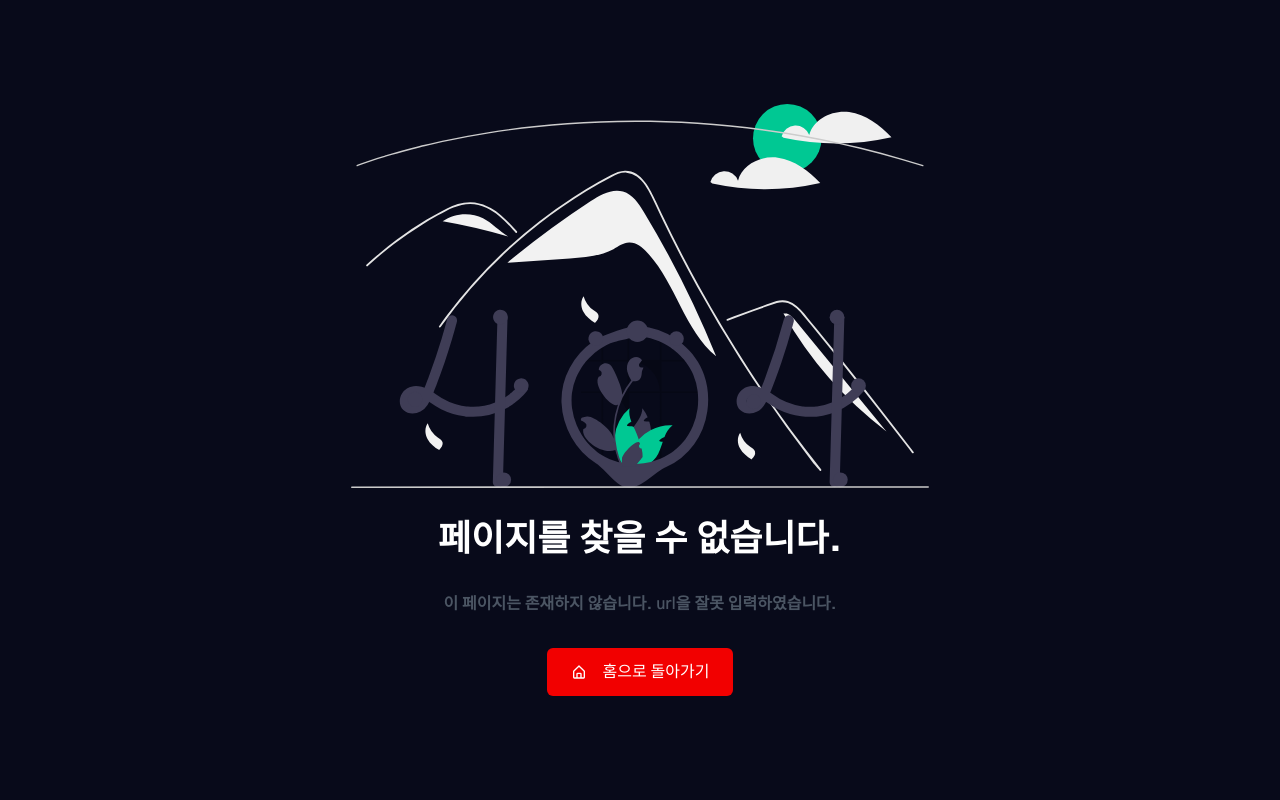
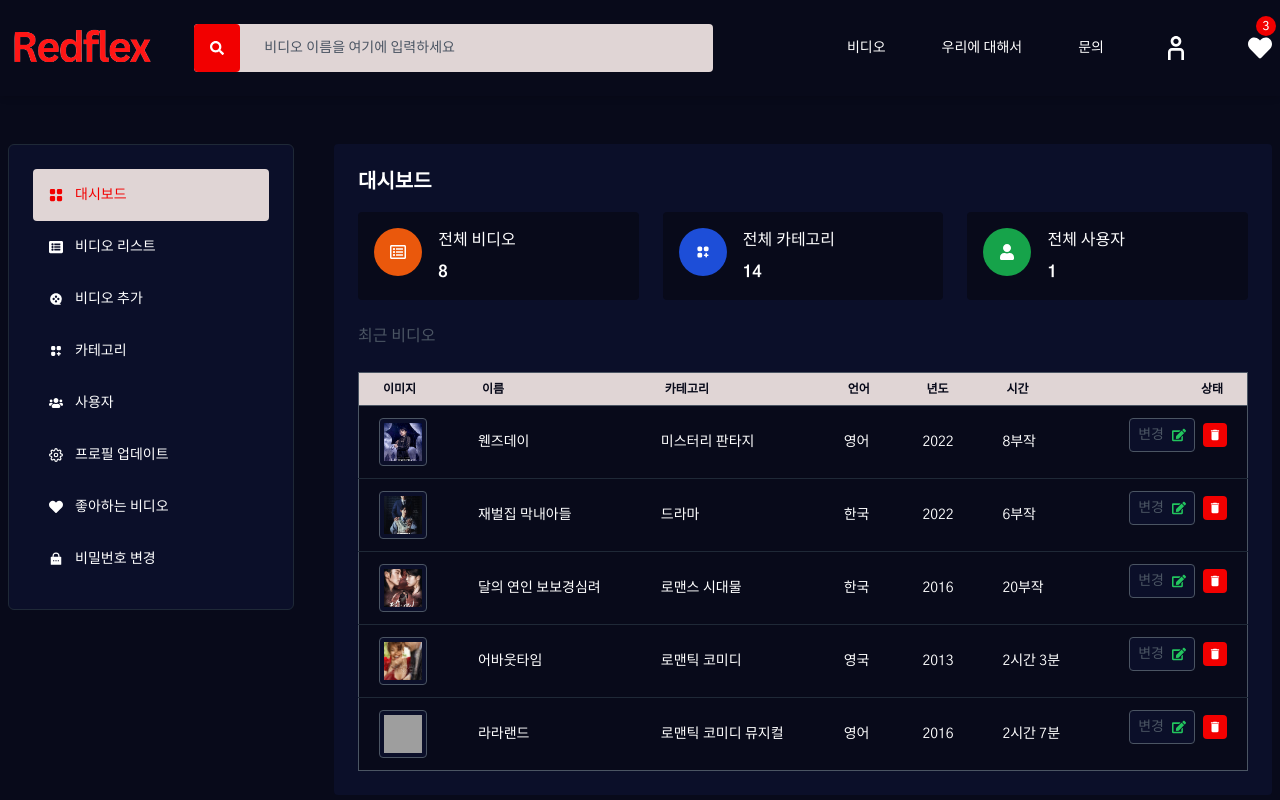
Before and after one commit to Jangchaeyun/redflex, a React (Create React App) app: page /dashboard in a window 1280 px wide. Shown: the top 800 px of the page. Built offline with nearby package versions, Linux system fonts and the light colour scheme; grey boxes are pictures that could not be loaded.

Commit message:
Dashboard Screen

```diff
--- a/src/App.js
+++ b/src/App.js
@@ -3,6 +3,8 @@
 import { Routes, Route } from 'react-router-dom'
 import AboutsUs from './Screens/AboutUs';
 import ContactUs from './Screens/ContactUs';
+import Dashboard from './Screens/Dashboard/Admin/Dashboard';
+import VideosList from './Screens/Dashboard/Admin/VideoList';
 import FavoriteVideos from './Screens/Dashboard/FavoriteVideos';
 import Password from './Screens/Dashboard/Password';
 import Profile from './Screens/Dashboard/Profile';
@@ -29,6 +31,8 @@
       <Route path="/profile" element={<Profile />} />
       <Route path="/password" element={<Password />} />
       <Route path="/favorites" element={<FavoriteVideos />} />
+      <Route path="/videoslist" element={<VideosList />} />
+      <Route path="/dashboard" element={<Dashboard />} />
       <Route path="/*" element={<NotFound />} />
     </Routes>
   );
--- a/src/Components/Table.js
+++ b/src/Components/Table.js
@@ -60,7 +60,7 @@
 function Table({ data, admin }) {
   return (
     <div className='overflow-x-scroll overflow-hidden relative w-full'>
-      <table className='w-full table-auto border-border divide-y divide-border'>
+      <table className='w-full table-auto border border-border divide-y divide-border'>
         <thead>
           <tr className='bg-dryGray'>
             <th scope='col' className={`${Head}`}>
--- a/src/Screens/Dashboard/Admin/Dashboard.js
+++ b/src/Screens/Dashboard/Admin/Dashboard.js
@@ -0,0 +1,54 @@
+import React from 'react'
+import { FaRegListAlt, FaUser } from 'react-icons/fa'
+import { HiViewGridAdd } from 'react-icons/hi'
+import Table from '../../../Components/Table'
+import { Videos } from '../../../Data/VideosData'
+import SideBar from '../SideBar'
+
+function Dashboard() {
+  const DashboardData = [
+    {
+      bg:"bg-orange-600",
+      icon: FaRegListAlt,
+      title:"전체 비디오",
+      total: 8
+    },
+    {
+      bg:"bg-blue-700",
+      icon: HiViewGridAdd,
+      title:"전체 카테고리",
+      total: 14,
+    },
+    {
+      bg:"bg-green-600",
+      icon: FaUser,
+      title:"전체 사용자",
+      total: 1
+    },
+  ]
+  return (
+    <SideBar>
+        <h2 className='text-xl font-bold'>대시보드</h2>
+        <div className='grid sm:grid-cols-2 lg:grid-cols-3 gap-6 mt-4'>
+          {DashboardData.map((data, index) => (
+            <div
+              key={index}
+              className='p-4 rounded bg-main border-border grid grid-cols-4 gap-2'
+            >
+              <div className={`col-span-1 rounded-full h-12 w-12 flex-colo ${data.bg}`}>
+                <data.icon />
+              </div>
+              <div className='col-span-3'>
+                <h2>{data.title}</h2>
+                <p className='mt-2 font-bold'>{data.total}</p>
+              </div>
+            </div>
+          ))}
+        </div>
+        <h3 className='text-md font-medium my-6 text-border'>최근 비디오</h3>
+        <Table data={Videos.slice(0,5)} admin={true} />
+    </SideBar>
+  )
+}
+
+export default Dashboard
--- a/src/Screens/Dashboard/Admin/VideoList.js
+++ b/src/Screens/Dashboard/Admin/VideoList.js
@@ -0,0 +1,25 @@
+import React from 'react'
+import Table from '../../../Components/Table'
+import { Videos } from '../../../Data/VideosData'
+import SideBar from '../SideBar'
+
+function VideosList() {
+  return (
+    <div>
+      <SideBar>
+        <div className='flex flex-col gap-6'>
+            <div className='flex-btn gap-2'>
+                <h2 className='text-xl font-bold'>좋아하는 비디오</h2>
+                <button className='bg-main transitions hover:bg-subMain border border-subMain text-white py-3 px-6 rounded w-full sm:w-auto'>
+                    모두 지우기
+                </button>
+            </div>
+
+            <Table data={Videos} admin={false} />
+        </div>
+      </SideBar>
+    </div>
+  )
+}
+
+export default VideosList
```
